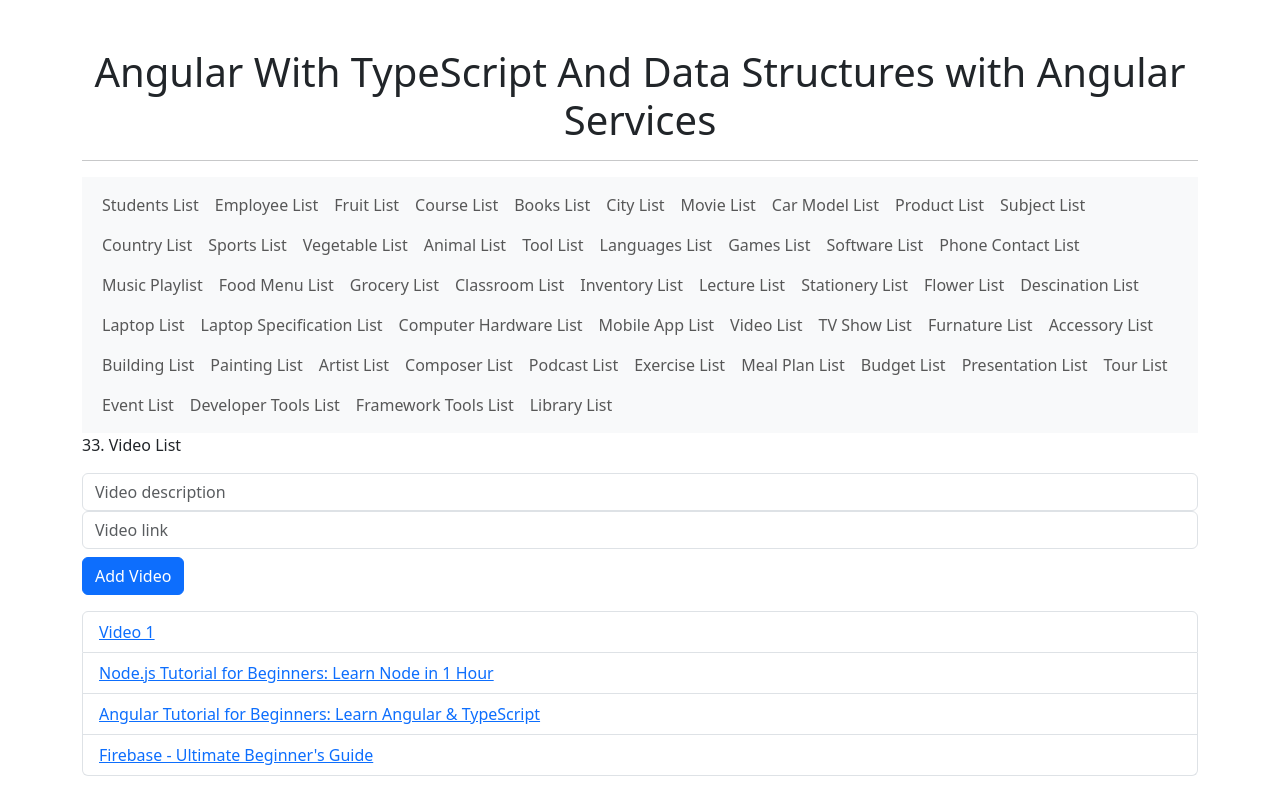
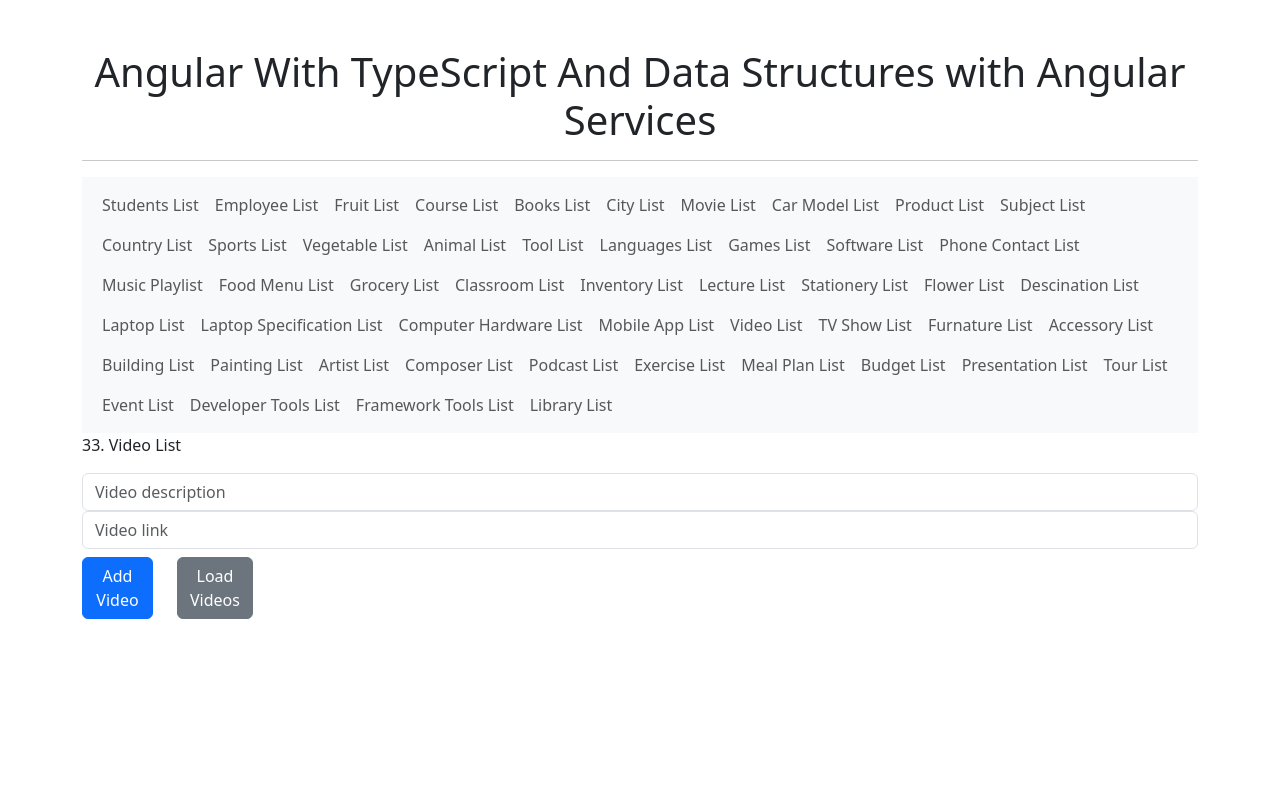
Before and after one commit to muningg/Angular_With_TypeScript_And_Data_Structures, an Angular app: page /video-list in a window 1280 px wide. Built offline with nearby package versions, Linux system fonts and the light colour scheme.

Commit message:
feat(video-list-service): add service to load video list

```diff
--- a/src/app/components/video-list/video-list.component.html
+++ b/src/app/components/video-list/video-list.component.html
@@ -3,8 +3,14 @@
 <input type="text" class="form-control" placeholder="Video description" [(ngModel)]="newVideoDescription" />
 <input type="text" class="form-control" placeholder="Video link" [(ngModel)]="newVideoLink" />
 
-<button class="btn btn-primary mt-2" (click)="addVideo()">Add Video</button>
-
+<div class="row">
+    <div class="col-sm-1">
+        <button class="btn btn-primary mt-2" (click)="addVideo()">Add Video</button>
+    </div>
+    <div class="col-sm-1">
+        <button class="btn btn-secondary mt-2" (click)="provideVideosList()">Load Videos</button>
+    </div>
+</div>
 <ul class="mt-3 list-group">
     <li class="list-group-item" *ngFor="let video of videos">
         <a [href]="video.link" target="_blank">{{video.description}}</a>
--- a/src/app/components/video-list/video-list.component.ts
+++ b/src/app/components/video-list/video-list.component.ts
@@ -1,4 +1,5 @@
 import { Component } from '@angular/core';
+import { VideoListService } from './video-list.service';
 
 @Component({
   selector: 'app-video-list',
@@ -6,21 +7,23 @@ import { Component } from '@angular/core';
   styleUrls: ['./video-list.component.css']
 })
 export class VideoListComponent {
-  videos: { description: string; link: string }[] = [
-    { description: 'Video 1', link: 'https://www.youtube.com/watch?v=dQw4w9WgXcQ' },
-    { description: 'Node.js Tutorial for Beginners: Learn Node in 1 Hour', link: 'https://www.youtube.com/watch?v=TlB_eWDSMt4' },
-    { description: 'Angular Tutorial for Beginners: Learn Angular & TypeScript', link: 'https://www.youtube.com/watch?v=k5E2AVpwsko' },
-    { description: 'Firebase - Ultimate Beginner\'s Guide', link: 'https://www.youtube.com/watch?v=9kRgVxULbag' },
-  ];
+  videos: { description: string; link: string }[] = []; // Start with an empty array
   newVideoDescription: string = '';
   newVideoLink: string = '';
+
+  constructor(private videoListService: VideoListService) { }
 
   addVideo() {
     if (!this.newVideoDescription || !this.newVideoLink) {
       return;
     }
-    this.videos.push({ description: this.newVideoDescription, link: this.newVideoLink });
+    const newVideo = { description: this.newVideoDescription, link: this.newVideoLink };
+    this.videoListService.addVideo(newVideo);
     this.newVideoDescription = '';
     this.newVideoLink = '';
   }
+
+  provideVideosList() {
+    this.videos = this.videoListService.loadVideos();
+  }
 }
--- /dev/null
+++ b/src/app/components/video-list/video-list.service.ts
@@ -0,0 +1,23 @@
+import { Injectable } from '@angular/core';
+
+@Injectable({
+  providedIn: 'root'
+})
+export class VideoListService {
+  private videos: { description: string; link: string }[] = [
+    { description: 'Video 1', link: 'https://www.youtube.com/watch?v=dQw4w9WgXcQ' },
+    { description: 'Node.js Tutorial for Beginners: Learn Node in 1 Hour', link: 'https://www.youtube.com/watch?v=TlB_eWDSMt4' },
+    { description: 'Angular Tutorial for Beginners: Learn Angular & TypeScript', link: 'https://www.youtube.com/watch?v=k5E2AVpwsko' },
+    { description: 'Firebase - Ultimate Beginner\'s Guide', link: 'https://www.youtube.com/watch?v=9kRgVxULbag' },
+  ];
+
+  constructor() { }
+
+  loadVideos() {
+    return this.videos; // Return the list of videos
+  }
+
+  addVideo(video: { description: string; link: string }) {
+    this.videos.push(video); // Add a new video to the list
+  }
+}
```
Also changed, not shown: 1 other file (tests, documents, lock files or other folders).
